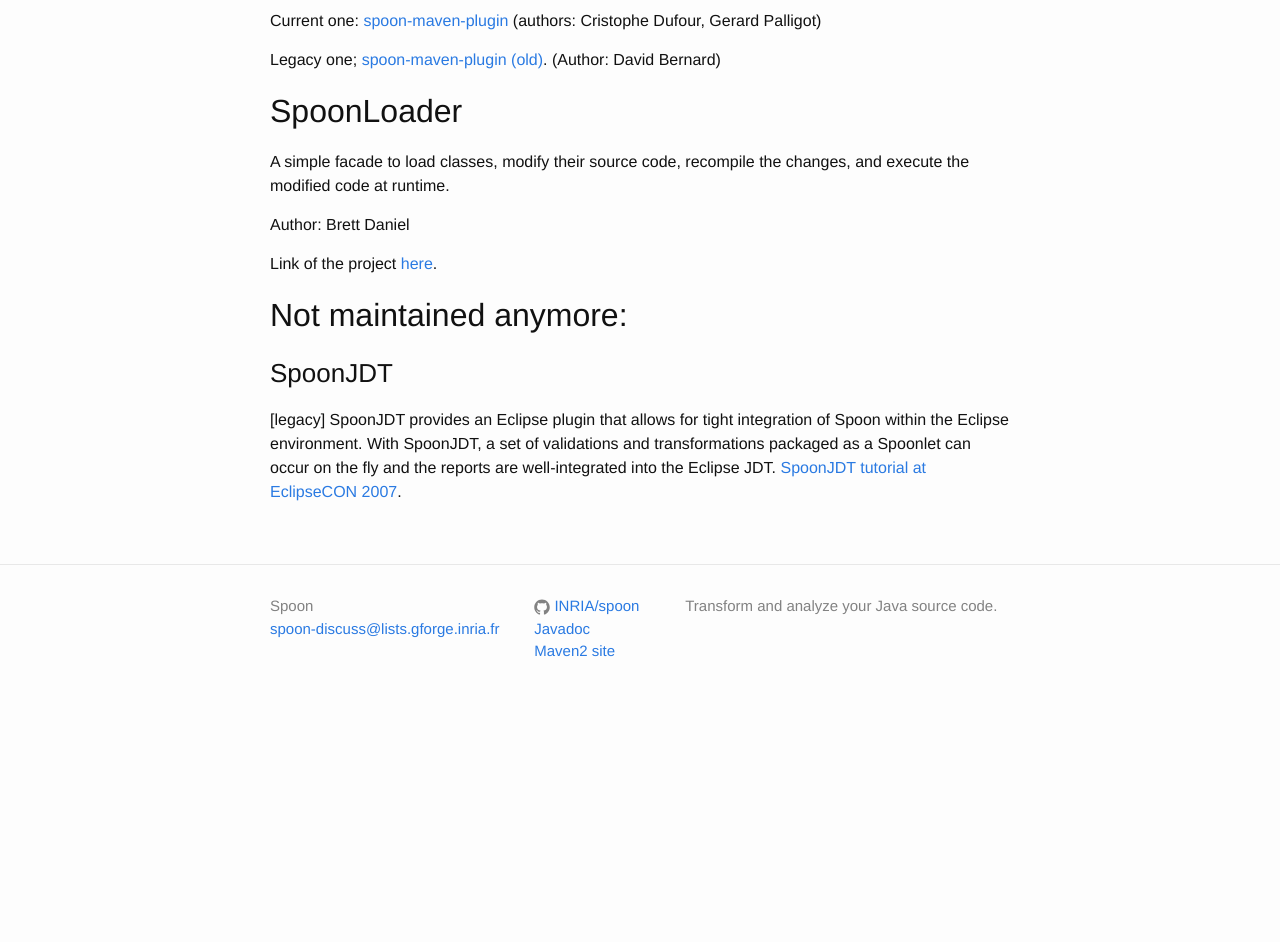
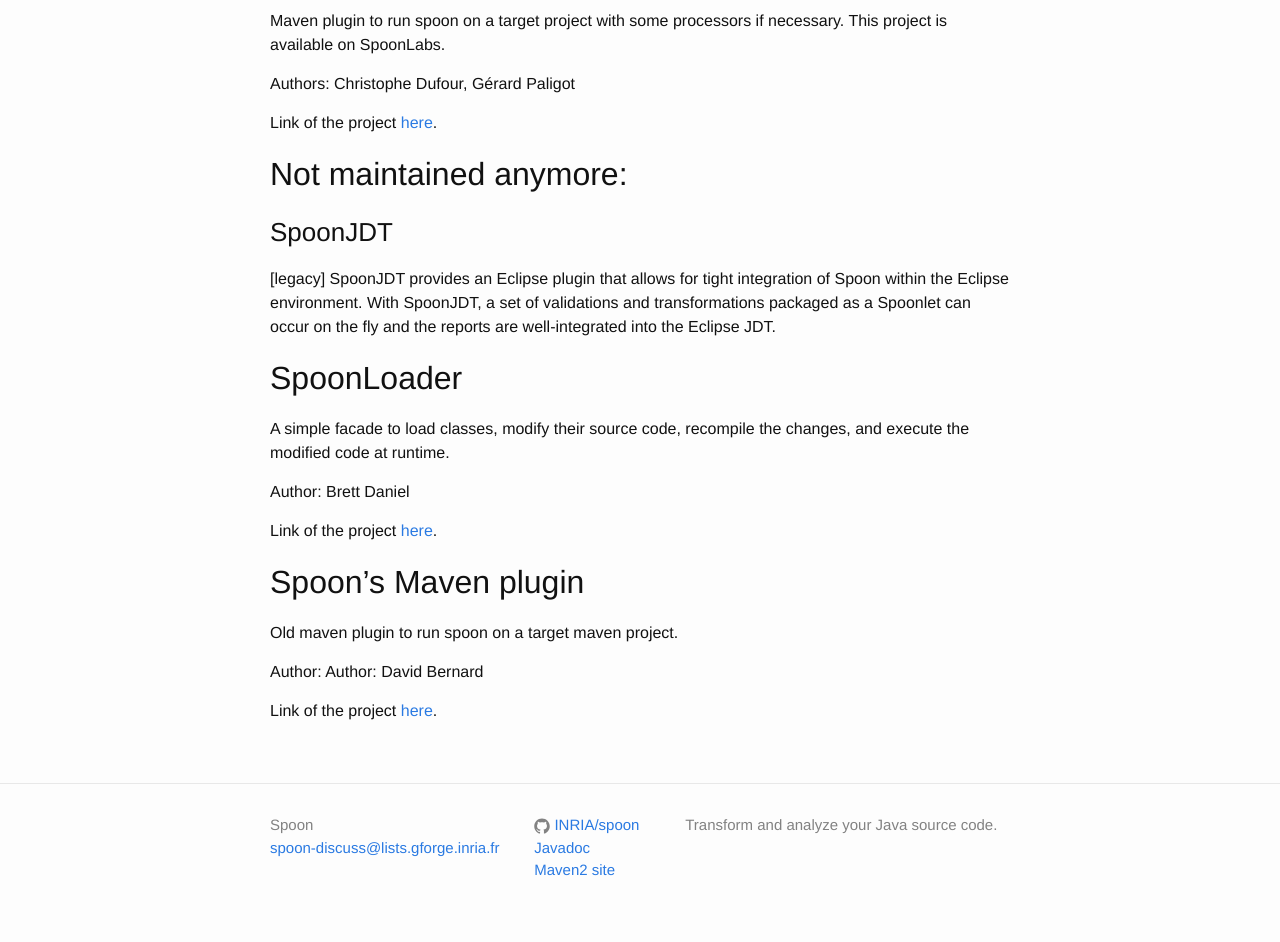
Before and after one commit to INRIA/spoon, a Jekyll site: the page built from 02-ecosystem.md, in a window 1280 px wide. Shown: the part 320-1262 px from the top of the page. Built offline with Jekyll 4.4.1, drawn with Linux system fonts in a browser that asks for light colours; before the commit the page ends 1043 px from its top, so only the background shows below that.

Commit message:
Updates projects of the ecosystem.

```diff
--- a/02-ecosystem.md
+++ b/02-ecosystem.md
@@ -10,12 +10,18 @@
 
 ## Spoon's Maven plugin
 
-Current one:
-[spoon-maven-plugin](https://github.com/SpoonLabs/spoon-maven-plugin) (authors: Cristophe Dufour, Gerard Palligot)
+Maven plugin to run spoon on a target project with some processors if necessary. This project is available on SpoonLabs.
+
+Authors: Christophe Dufour, Gérard Paligot
+
+Link of the project [here](https://github.com/SpoonLabs/spoon-maven-plugin).
 
 
-Legacy one;
-[spoon-maven-plugin (old)](http://alchim.sf.net/spoon-maven-plugin/). (Author: David Bernard)
+## Not maintained anymore:
+
+### SpoonJDT
+
+[legacy] SpoonJDT provides an Eclipse plugin that allows for tight integration of Spoon within the Eclipse environment. With SpoonJDT, a set of validations and transformations packaged as a Spoonlet can occur on the fly and the reports are well-integrated into the Eclipse JDT.
 
 
 ## SpoonLoader
@@ -26,9 +32,10 @@
 
 Link of the project [here](http://mir.cs.illinois.edu/~bdaniel3/spoonloader/).
 
+## Spoon's Maven plugin
 
-## Not maintained anymore:
+Old maven plugin to run spoon on a target maven project.
 
-### SpoonJDT
+Author: Author: David Bernard
 
-[legacy] SpoonJDT provides an Eclipse plugin that allows for tight integration of Spoon within the Eclipse environment. With SpoonJDT, a set of validations and transformations packaged as a Spoonlet can occur on the fly and the reports are well-integrated into the Eclipse JDT. [SpoonJDT tutorial at EclipseCON 2007](http://spoon.gforge.inria.fr/temp/EclipseCON2007-Spoon-Tutorial.zip).
+Link of the project [here](http://alchim.sf.net/spoon-maven-plugin/).
```
